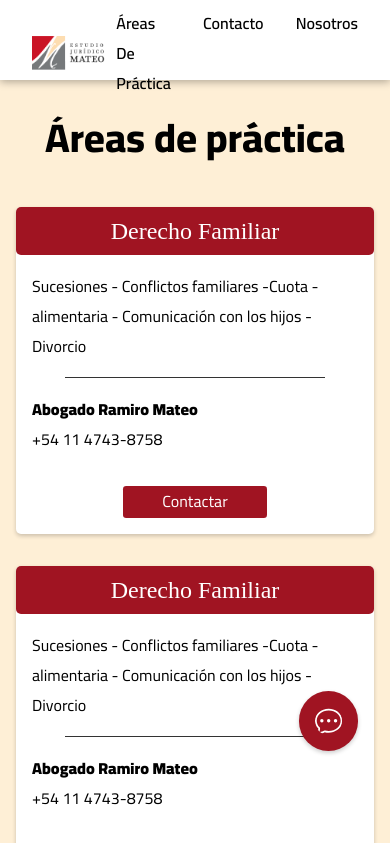
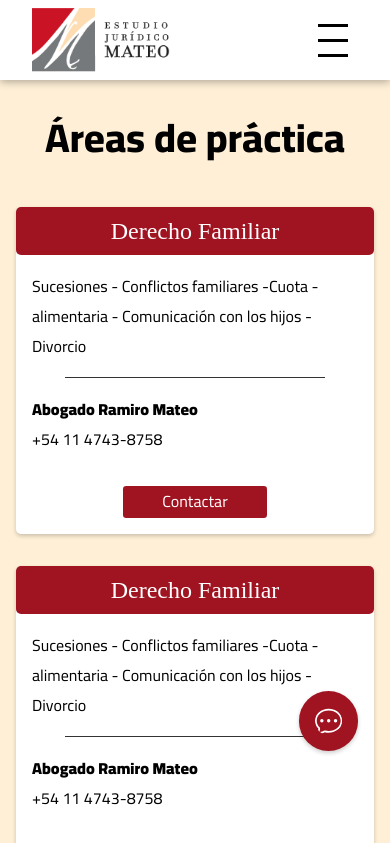
Before and after one commit to AgustinGiudice/estudioMateo, a React (Vite) app: page / in a window 390 px wide. Shown: the top 843 px of the page. Built offline with nearby package versions, Linux system fonts and the light colour scheme; a web font is replaced by a local one.

Commit message:
menu hamburguesa

```diff
--- a/src/components/header/Navbar.jsx
+++ b/src/components/header/Navbar.jsx
@@ -1,21 +1,55 @@
+import React, { useState } from "react";
 import styles from "./navbar.module.css";
 import imgLogo from "../../assets/logo.png";
+
 export function Navbar() {
+  const [showMenu, setShowMenu] = useState(false);
+
+  const toggleMenu = () => {
+    setShowMenu(!showMenu);
+  };
+
   return (
+    <>
       <nav className={styles.headerContainer}>
         <img
           src={imgLogo}
           alt="Logo Estudio Juridico Mateo"
           className={styles.imgHeader}
         />
-
-      <div>
+        <div className={styles.navContainer}>
           <nav className={styles.enlaces}>
             <a href="#areas">Áreas De Práctica</a>
             <a href="#contacto">Contacto</a>
             <a href="#nosotros">Nosotros</a>
           </nav>
+          <div className={styles.menuIcon} onClick={toggleMenu}>
+            <div
+              className={`${styles.bar} ${showMenu ? styles.bar1Cross : ""}`}
+            ></div>
+            <div
+              className={`${styles.bar} ${showMenu ? styles.bar2Cross : ""}`}
+            ></div>
+            <div
+              className={`${styles.bar} ${showMenu ? styles.bar3Cross : ""}`}
+            ></div>
+          </div>
         </div>
       </nav>
+
+      {showMenu && (
+        <div className={styles.mobileMenu}>
+          <a href="#areas" onClick={toggleMenu}>
+            Áreas De Práctica
+          </a>
+          <a href="#contacto" onClick={toggleMenu}>
+            Contacto
+          </a>
+          <a href="#nosotros" onClick={toggleMenu}>
+            Nosotros
+          </a>
+        </div>
+      )}
+    </>
   );
 }
--- a/src/components/header/navbar.module.css
+++ b/src/components/header/navbar.module.css
@@ -16,7 +16,7 @@
     padding: 0.5rem 10em;
   }
 }
-@media (width <=1100px) {
+@media (width <=1256px) {
   .headerContainer {
     padding: 0.5rem 2em;
     grid-template-columns: 1fr 1fr;
@@ -39,7 +39,6 @@ img {
 }
 
 .enlaces a {
-  /* margin: 0 1rem; */
   text-decoration: none;
   color: var(--negro);
   font-family: "Cairo";
@@ -53,3 +52,58 @@ img {
 .imgHeader {
   width: 10rem;
 }
+
+/* Menú de hamburguesa */
+.menuIcon {
+  display: none;
+  flex-direction: column;
+  cursor: pointer;
+  padding: 10px;
+}
+
+.bar {
+  width: 30px;
+  height: 3px;
+  background-color: var(--negro);
+  margin: 6px 0;
+  transition: 0.4s;
+}
+
+@media (max-width: 700px) {
+  .headerContainer {
+    display: flex;
+    justify-content: space-between;
+  }
+
+  .enlaces {
+    display: none;
+  }
+
+  .menuIcon {
+    display: flex;
+  }
+
+  .mobileMenu {
+    display: flex;
+    flex-direction: column;
+    position: absolute;
+    top: 5rem;
+    left: 0;
+    width: 100%;
+    background-color: var(--blanco);
+    box-shadow: 0 2px 8px rgba(0, 0, 0, 0.3);
+  }
+
+  .mobileMenu a {
+    padding: 1rem;
+    text-decoration: none;
+    color: var(--negro);
+    font-family: "Cairo";
+    font-weight: 600;
+    text-align: center;
+  }
+
+  .mobileMenu a:hover {
+    background-color: var(--gris-claro);
+  }
+}
```
Lines whose indentation alone changed are shown as unchanged.
